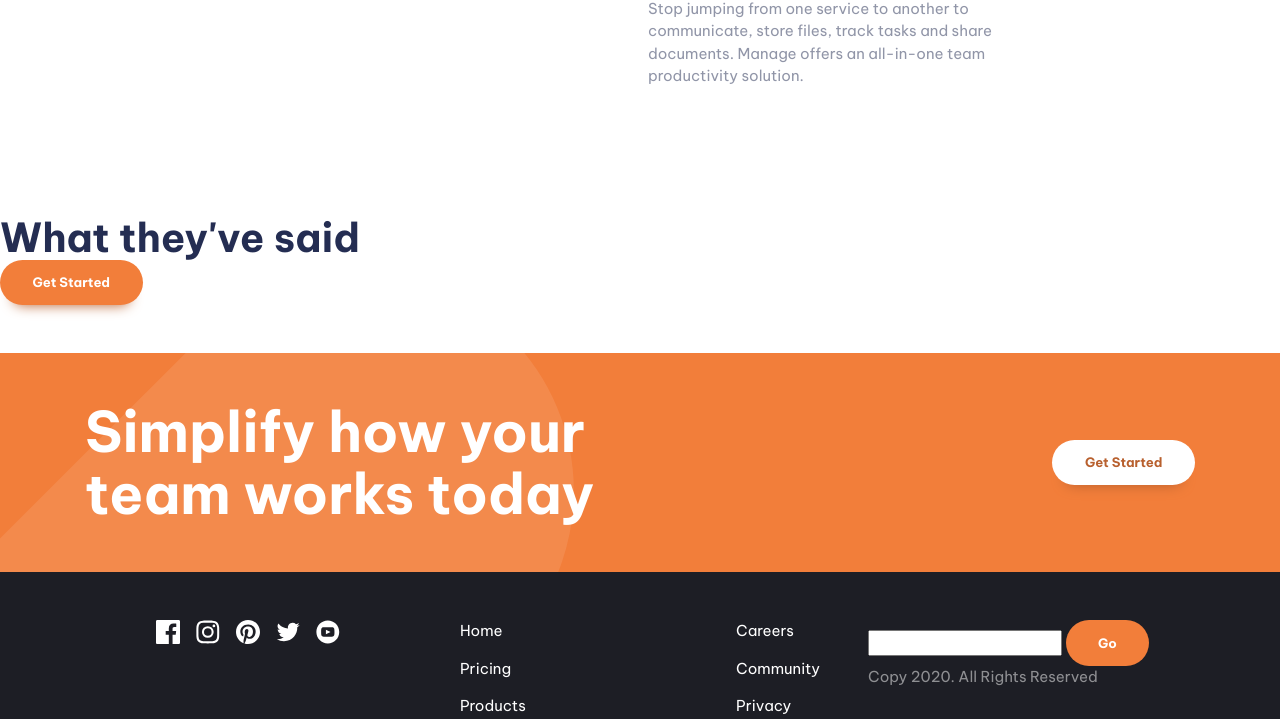
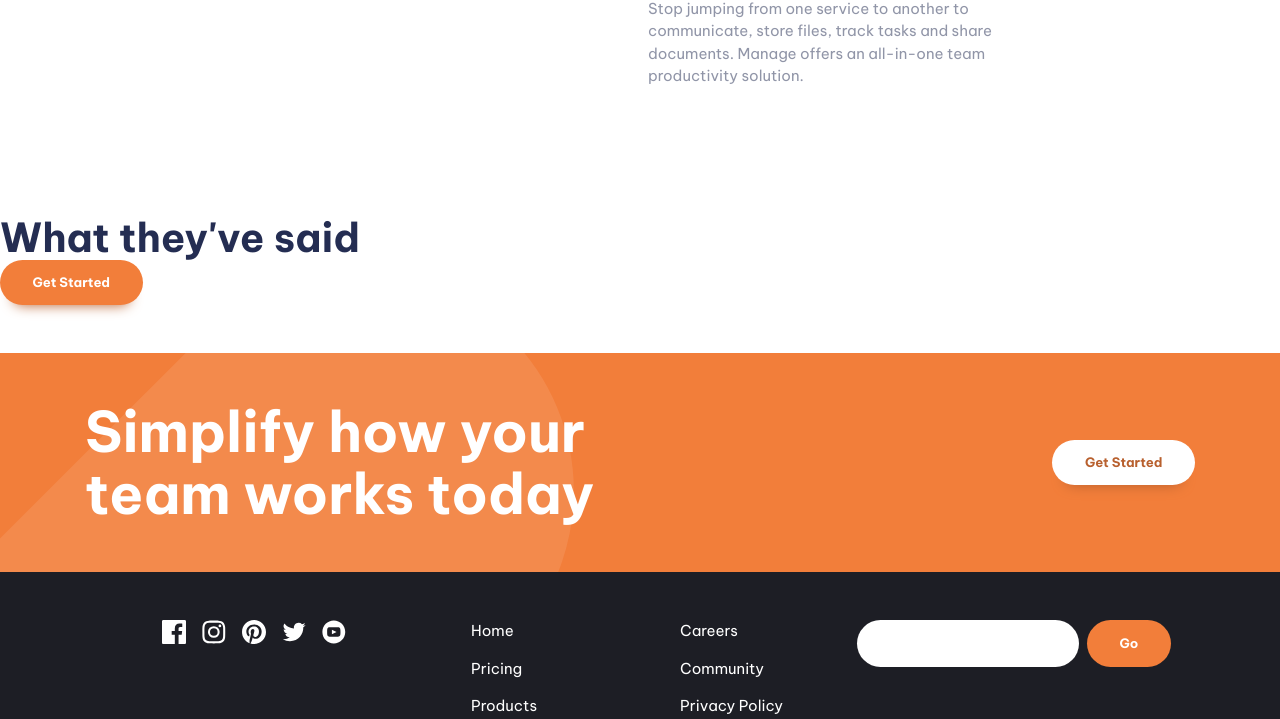
Before and after one commit to fydchckn/responsive-web-kevin, a website built with Vite: page index.html in a window 1280 px wide. Shown: the part 1218-1937 px from the top of the page. Built offline with nearby package versions, Linux system fonts and the light colour scheme.

Commit message:
footer nav spacing

```diff
--- a/style.css
+++ b/style.css
@@ -372,6 +372,18 @@ position: absolute;
 }
 .primary-footer-form{
   grid-area: primary-footer-form;
+
+  display: grid;
+  align-content: space-between;
+}
+.primary-footer-form form{
+  display: flex;
+  gap:var(--size-200)
+}
+input:where([type="text"], [type="email"]){
+  border-radius: 100vw;
+  border: none;
+  padding: var(--size-300) var(--size-400);
 }
 
 
@@ -379,7 +391,7 @@ position: absolute;
 
 .footer-nav{
   columns: 2;
-  gap: max(15vw, 2rem);
+  gap: clamp(var(--size-200), 15vw, var(--size-900));
 }
 .footer-nav a{
   text-decoration: none;
```
